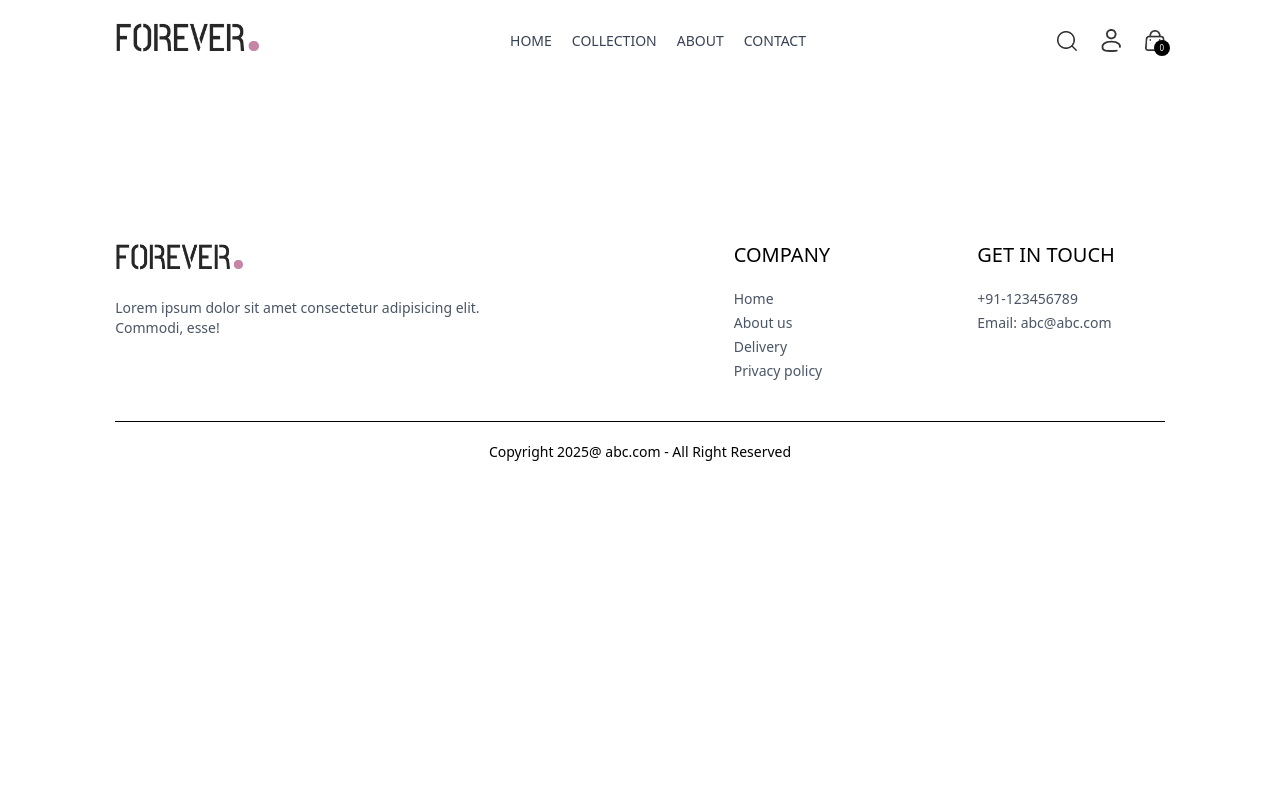
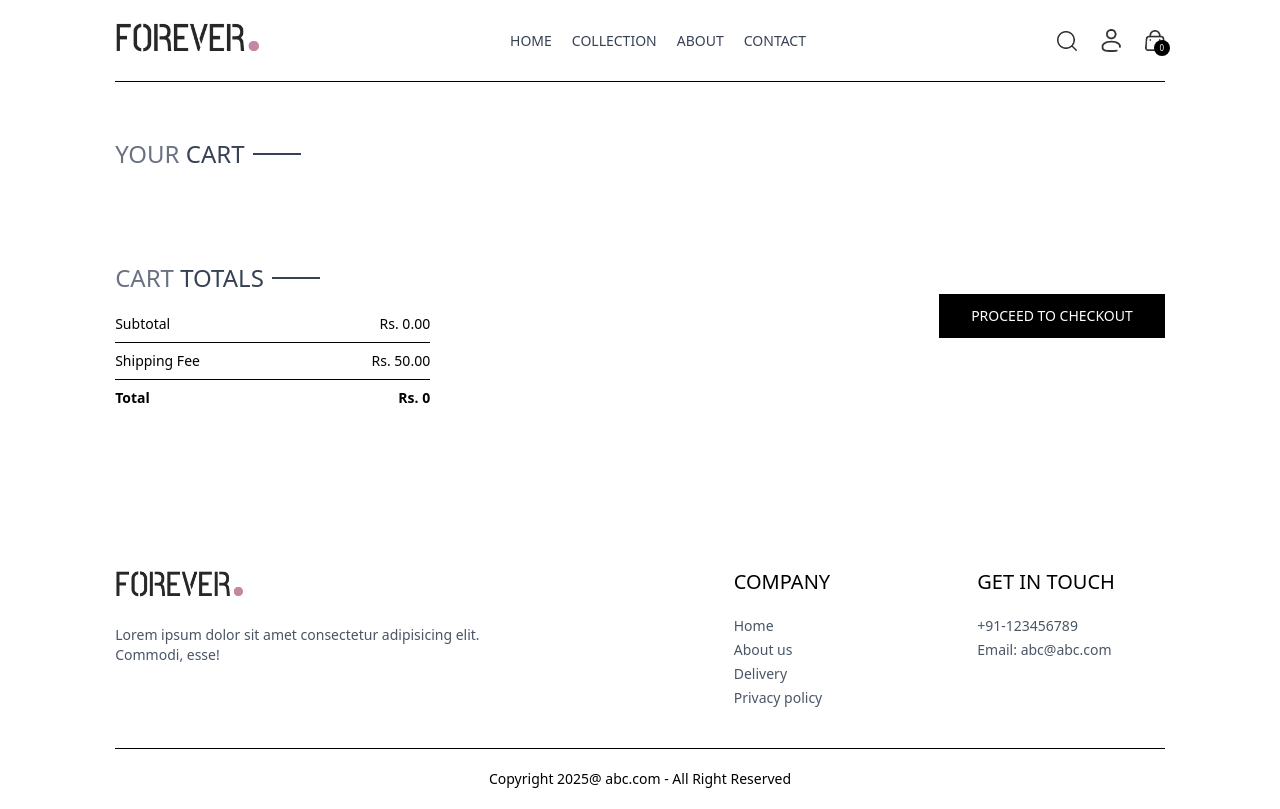
Before and after one commit to Sukhmeet-0/Lueur, a React (Vite) app in the folder frontend/: page /cart in a window 1280 px wide. Built offline with nearby package versions, Linux system fonts and the light colour scheme.

Commit message:
adding cart page and total amount functionality

```diff
--- a/frontend/index.html
+++ b/frontend/index.html
@@ -4,7 +4,7 @@
     <meta charset="UTF-8" />
     <link rel="icon" type="image/svg+xml" href="/vite.svg" />
     <meta name="viewport" content="width=device-width, initial-scale=1.0" />
-    <title>Candle Man</title>
+    <title>Lueur</title>
   </head>
   <body>
     <div id="root"></div>
--- /dev/null
+++ b/frontend/src/components/cartTotal.jsx
@@ -0,0 +1,33 @@
+import React from 'react'
+import Title from './Title';
+import { useContext } from 'react';
+import { ShopContext } from '../context/ShopContext';
+
+const cartTotal = () => {
+    const {currency , delivery_fee, getCartAmount} = useContext(ShopContext);
+  return (
+    <div className='w-full'>
+        <div className='text-2xl'>
+            <Title text1={"CART"} text2={"TOTALS"}/>
+        </div>
+        <div className='flex flex-col gap-2 mt-2 text-sm'>
+            <div className='flex justify-between'>
+                <p>Subtotal</p>
+                <p>{currency} {getCartAmount()}.00</p>
+            </div>
+            <hr/>
+            <div className='flex justify-between'>
+                <p>Shipping Fee</p>
+                <p>{currency} {delivery_fee}.00</p>
+            </div>
+            <hr/>
+            <div className='flex justify-between'>
+                <b>Total</b>
+                <b>{currency} {getCartAmount() == 0 ? 0 : getCartAmount() + delivery_fee}</b>
+            </div>
+        </div>
+    </div>
+  )
+}
+
+export default cartTotal
--- a/frontend/src/context/ShopContext.jsx
+++ b/frontend/src/context/ShopContext.jsx
@@ -1,22 +1,25 @@
-import { createContext, useEffect, useState } from "react";
+import { createContext, use, useEffect, useState } from "react";
 import { products } from "../assets/frontend_assets/assets";
 import { toast } from "react-toastify";
+import { useNavigate } from "react-router-dom";
 
 export const ShopContext = createContext();
 
 const ShopContextProvider = (props) =>{
 
     const currency = 'Rs.';
-    const delivery_fee = 10;
+    const delivery_fee = 50;
     const[search,setSearch] = useState('');
     const [showSearch, setShowSearch] = useState(false);
     const [cartItems, setCartItems] = useState({});
+    const navigate = useNavigate();
     const addToCart = async(itemId,size)=>{
         if(!size){
             toast.error('Select Product Size');
             return;
         }
-        let cartData= structuredClone(cartItems);
+        console.log(itemId,size);
+       let cartData= structuredClone(cartItems);
         if(cartData[itemId]){
             if(cartData[itemId][size]){
                 cartData[itemId][size] += 1;
@@ -50,6 +53,28 @@
         }
         return totalCount;
     }
+    const updateQuantity = async(itemId, size , quantity) => {
+        let cartData = structuredClone(cartItems);
+        cartData[itemId][size] = quantity;
+        setCartItems(cartData);
+    }
+    const getCartAmount = ()=>{
+        let totalAmount = 0;
+        for(const items in cartItems){
+            let itemInfo = products.find((product)=>product._id === items);
+            for(const item in cartItems[items]){
+                try{
+                    if(cartItems[items][item] > 0 && itemInfo && typeof itemInfo.price === 'number'){
+                        totalAmount += itemInfo.price * cartItems[items][item];
+                    }
+                }
+                catch(error){
+                    console.error("Error calculating cart amount:", error);
+                }
+            }
+        }
+        return totalAmount;
+    }
     const value = {
         products,
         currency,
@@ -58,7 +83,9 @@
         setSearch,
         showSearch,
         setShowSearch,cartItems,setCartItems,addToCart,
-        getCartCount
+        getCartCount,
+        updateQuantity,getCartAmount,
+        navigate
     }
     return(
         <ShopContext.Provider value={value}>
--- a/frontend/src/pages/Cart.jsx
+++ b/frontend/src/pages/Cart.jsx
@@ -1,9 +1,12 @@
 import React, { useContext, useEffect, useState } from 'react'
 import { ShopContext } from '../context/ShopContext'
+import Title from '../components/Title';
+import { assets } from '../assets/frontend_assets/assets';
+import CartTotal from '../components/cartTotal';
 
 const Cart = () => {
 
-  const {products,currency,cartItems} = useContext(ShopContext);
+  const {products,currency,cartItems,updateQuantity,navigate} = useContext(ShopContext);
   const [cartData,setCartData] = useState([]);
 
   useEffect(()=>{
@@ -23,7 +26,43 @@
   },[cartItems])
 
   return (
-    <div>
+    <div className='border-t pt-14'>
+      <div className='text-2xl mb-3'>
+        <div>
+          <Title text1={"YOUR"} text2={"CART"}/>
+        </div>
+        <div>
+          {
+          cartData.map((item,index)=>{
+            const productData = products.find((product)=> product._id === item._id);
+            return(
+              <div key={index} className='py-4 border-t border-b text-gray-700 grid grid-cols-[4fr_0.5fr_0.5fr] sm:grid-cols-[4fr_2fr_0.5fr] items-center gap-4'>
+                <div className='flex items-start gap-6'>
+                  <img className='w-16 sm:w-20' src={productData.image[0]} alt=''/>
+                  <div>
+                    <p className='text-xs sm:text-lg font-medium'>{productData.name}</p>
+                    <div className='flex items-center gap-5 mt-2'>
+                      <p>{currency}{productData.price}</p>
+                      <p className='px-2 sm:px-3 sm:py-1 border bg-slate'>{item.size}</p>
+                    </div>
+                  </div>
+                </div>
+                <input onChange={(e)=> e.target.value === '' || e.target.value === '0' ? null:updateQuantity(item._id,item.size,Number(e.target.value))} type='number' min={1} defaultValue={item.quantity} className='border max-w-10 sm:max-w-20 px-1 sm:px-2 py-1 mt-5'/>
+                <img onClick={()=>updateQuantity(item._id, item.size,0)} className='w-4 mr-4 sm:w-5 cursor-pointer' src={assets.bin_icon} alt=''/>
+              </div>
+            )
+          })
+          }
+          <div className='flex justify-end my-20'>
+            <div className='w-full sm:w-[450px]'>
+              <CartTotal/>
+            </div>
+            <div className='w-full text-end'>
+              <button onClick={()=>navigate('/place-order')} className='bg-black text-white text-sm my-8 px-8 py-3'>PROCEED TO CHECKOUT</button>
+            </div>
+          </div>
+        </div>
+      </div>
 
     </div>
   )
--- a/frontend/src/pages/Collection.jsx
+++ b/frontend/src/pages/Collection.jsx
@@ -84,7 +84,7 @@
       <div className='min-w-60'>
         <p className='my-2 text-cl flex items-center cursor-pointer gap-2' onClick={()=>setShowFilter(!showFilter)}>FILTERS<img className={`h-3 sm:hidden ${showFilter?'rotate-90':''}`} src={assets.dropdown_icon}/></p>
         {/* Category filter */}
-        <div className={`border border-gary-300 pl-5 py-3 mt-6 ${showFilter?'':'hidden'} sm:block hover:scale-110 transition-shadow transform-3d duration-500`}>
+        <div className={`border border-gary-300 pl-5 py-3 mt-6 ${showFilter?'':'hidden'} sm:block transition-shadow transform-3d duration-500`}>
           <p className='mb-3 text-sm font-medium'>CATEGORIES</p>
           <div className='flex flex-col gap-2 text-sm font-ligt text-gary-700'>
             <p className='flex gap-2'>
--- a/frontend/src/pages/Product.jsx
+++ b/frontend/src/pages/Product.jsx
@@ -14,6 +14,7 @@
   const fetchProductData = async()=>{
     products.map((item,index)=>{
       if(item._id === productId){
+        // console.log(item);
         setProductData(item);
         setImage(item.image[0]);
         return null;
```
